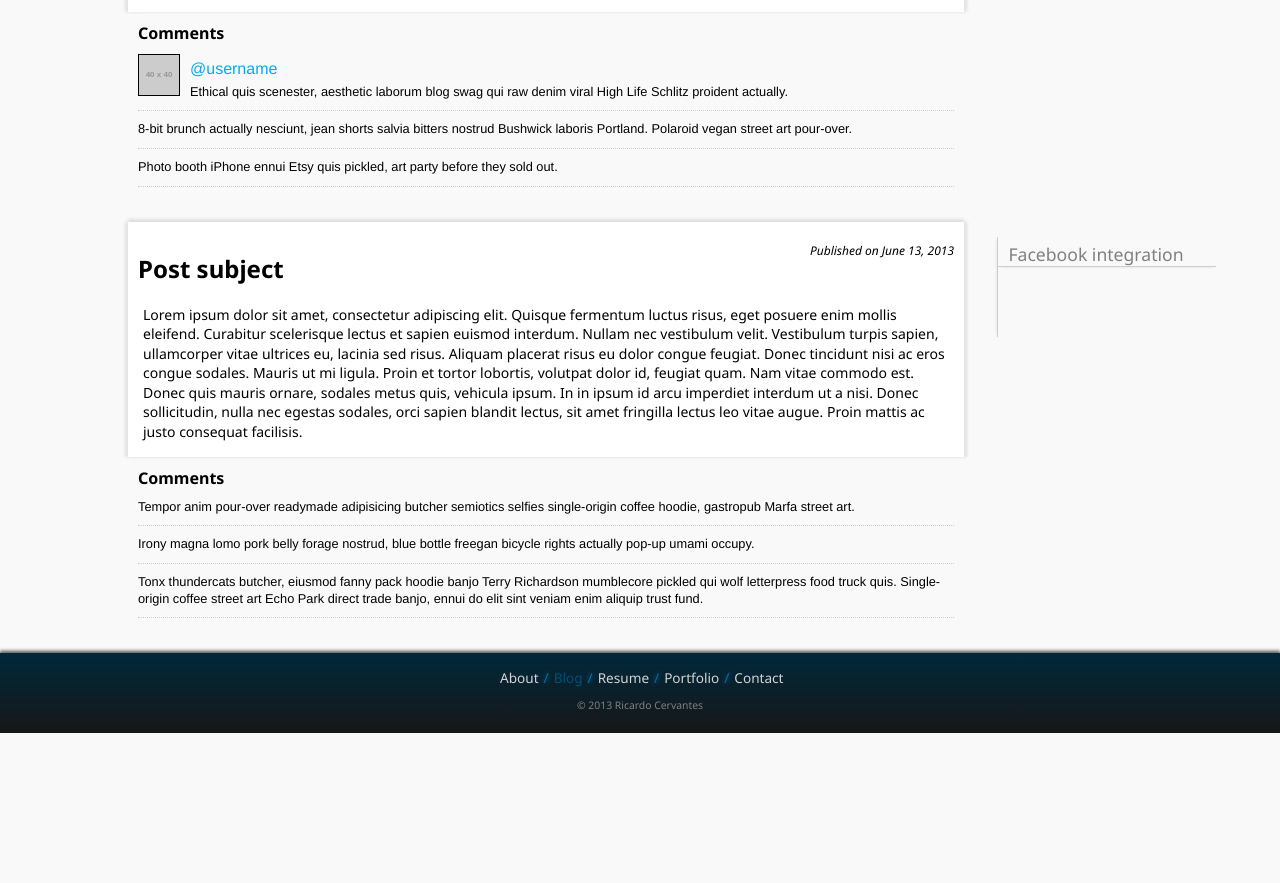
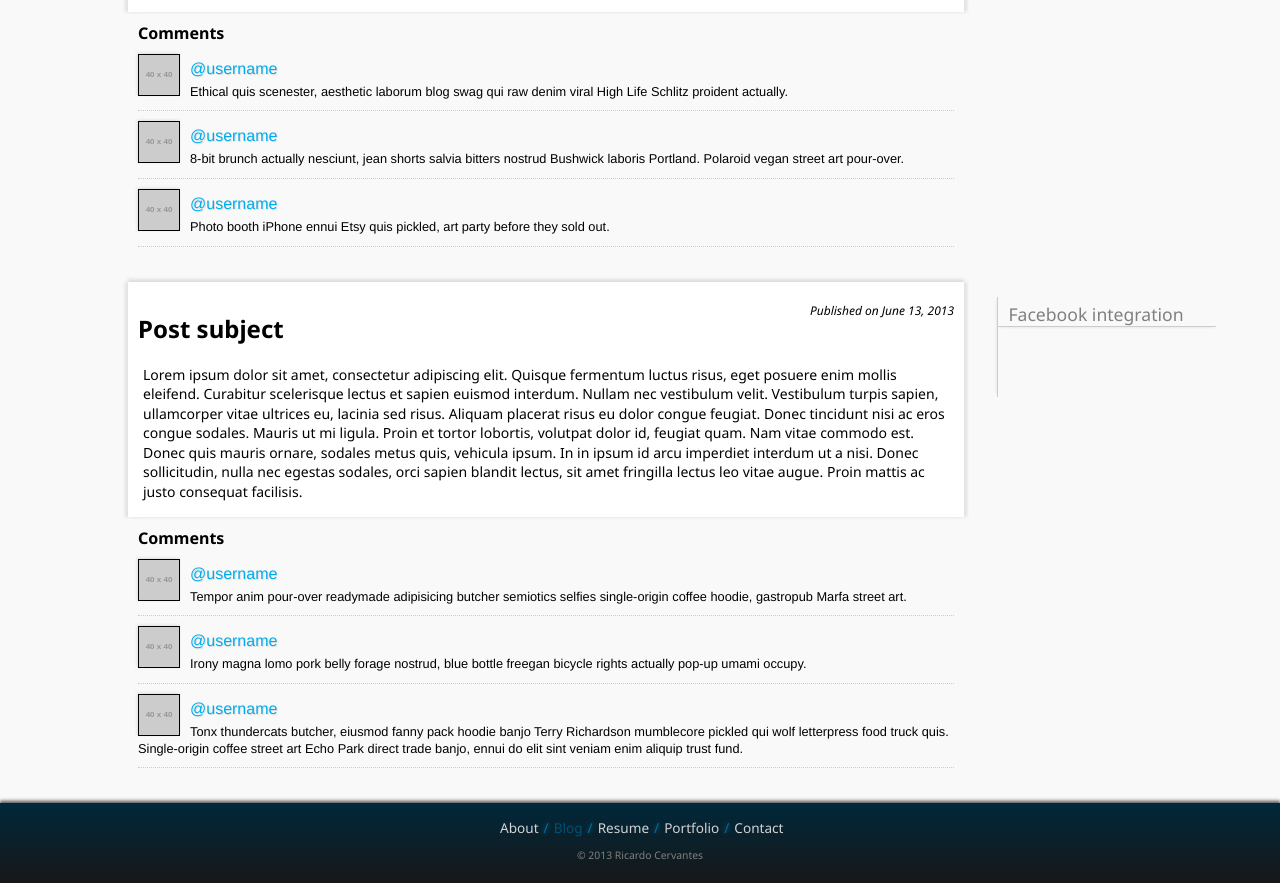
Before and after one commit to Ricar7o/Ricar7o.github.io-archive, a plain HTML site: page index.html in a window 1280 px wide. Shown: the part 1291-2174 px from the top of the page. Before the commit the page ends 2024 px from the top, so only its background shows below. Drawn offline with Linux system fonts and the light colour scheme; placeholder pictures from the web are drawn by us.

Commit message:
Gave usernames and pics some shadow to make them easier to read and see.

```diff
--- a/css/custom.css
+++ b/css/custom.css
@@ -282,6 +282,7 @@ article div.blogdate {
 	display: inline-block;
 	float: left;
 	margin-right: 10px;
+	box-shadow: -1px -1px 3px #ddd;
 }
 
 .comment .username {
@@ -291,6 +292,7 @@ article div.blogdate {
 	line-height: 30px;
 	font-size: 1em;
 	color: #01ACEE;
+	text-shadow: 1px 1px 1px #ddd;
 	vertical-align: top;
 }
 
--- a/index.html
+++ b/index.html
@@ -102,8 +102,16 @@
 						<div class="username">@username</div>
 						<p>Ethical quis scenester, aesthetic laborum blog swag qui raw denim viral High Life Schlitz proident actually.</p>
 					</div>
-					<p>8-bit brunch actually nesciunt, jean shorts salvia bitters nostrud Bushwick laboris Portland. Polaroid vegan street art pour-over.</p>
-					<p>Photo booth iPhone ennui Etsy quis pickled, art party before they sold out.</p>
+					<div class="comment">
+						<div class="avatar"><img src="http://placehold.it/40x40"/></div>
+						<div class="username">@username</div>
+						<p>8-bit brunch actually nesciunt, jean shorts salvia bitters nostrud Bushwick laboris Portland. Polaroid vegan street art pour-over.</p>
+					</div>
+					<div class="comment">
+						<div class="avatar"><img src="http://placehold.it/40x40"/></div>
+						<div class="username">@username</div>
+						<p>Photo booth iPhone ennui Etsy quis pickled, art party before they sold out.</p>
+					</div>
 				</div>
 			</div>
 
@@ -121,9 +129,21 @@
 				</div>
 				<div class="comments">
 					<h4>Comments</h4>
-					<p>Tempor anim pour-over readymade adipisicing butcher semiotics selfies single-origin coffee hoodie, gastropub Marfa street art.</p>
-					<p>Irony magna lomo pork belly forage nostrud, blue bottle freegan bicycle rights actually pop-up umami occupy.</p>
-					<p>Tonx thundercats butcher, eiusmod fanny pack hoodie banjo Terry Richardson mumblecore pickled qui wolf letterpress food truck quis. Single-origin coffee street art Echo Park direct trade banjo, ennui do elit sint veniam enim aliquip trust fund.</p>
+					<div class="comment">
+						<div class="avatar"><img src="http://placehold.it/40x40"/></div>
+						<div class="username">@username</div>
+						<p>Tempor anim pour-over readymade adipisicing butcher semiotics selfies single-origin coffee hoodie, gastropub Marfa street art.</p>
+					</div>
+					<div class="comment">
+						<div class="avatar"><img src="http://placehold.it/40x40"/></div>
+						<div class="username">@username</div>
+						<p>Irony magna lomo pork belly forage nostrud, blue bottle freegan bicycle rights actually pop-up umami occupy.</p>
+					</div>
+					<div class="comment">
+						<div class="avatar"><img src="http://placehold.it/40x40"/></div>
+						<div class="username">@username</div>
+						<p>Tonx thundercats butcher, eiusmod fanny pack hoodie banjo Terry Richardson mumblecore pickled qui wolf letterpress food truck quis. Single-origin coffee street art Echo Park direct trade banjo, ennui do elit sint veniam enim aliquip trust fund.</p>
+					</div>
 				</div>
 			</div>
 		</main>
```
